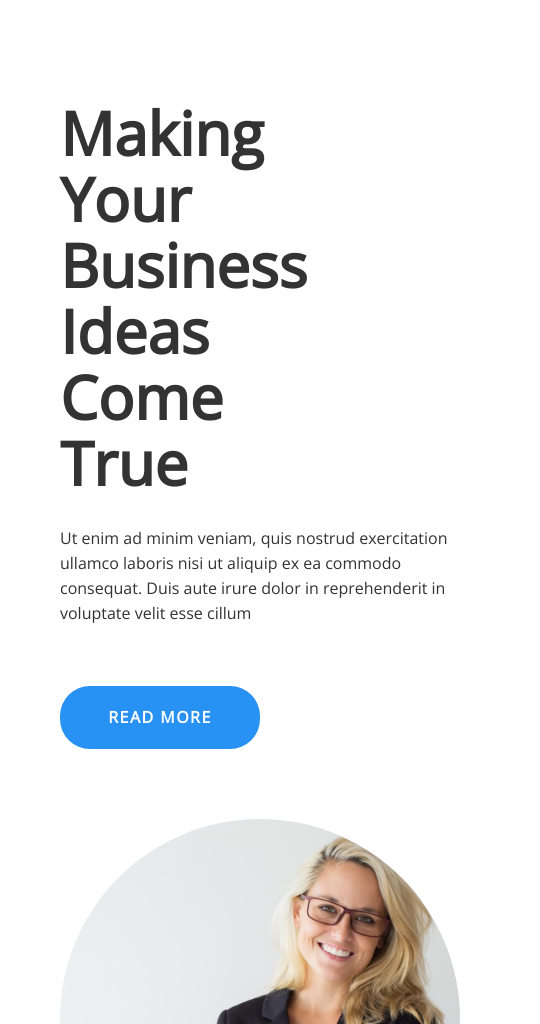
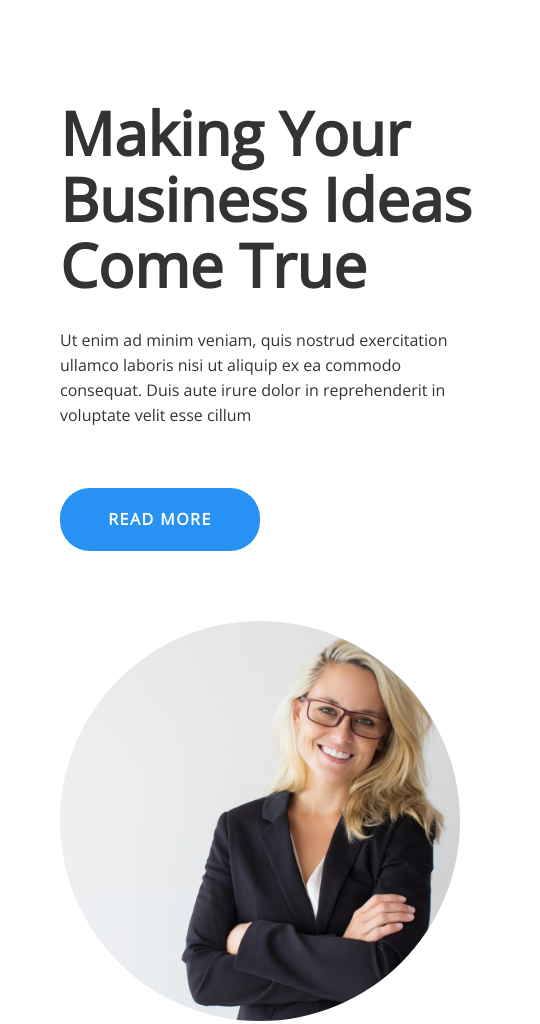
Before and after one commit to lazycoder2021/banner_section_structuring_lesson, a plain HTML site: page index.html in a window 390 px wide. Shown: the top 1024 px of the page, 540 px wide, since content can reach past the window. Drawn offline with nearby package versions, Linux system fonts and the light colour scheme.

Commit message:
mobile design modified

```diff
--- a/index.html
+++ b/index.html
@@ -92,6 +92,11 @@
 
         @media only screen and (max-width:500px) {
 
+
+            .container1_inner_leftside h2{
+                width:480px;
+            }
+
             .container1_inner_rightside img {
                 width: 400px;
                 height: 400px;
```
